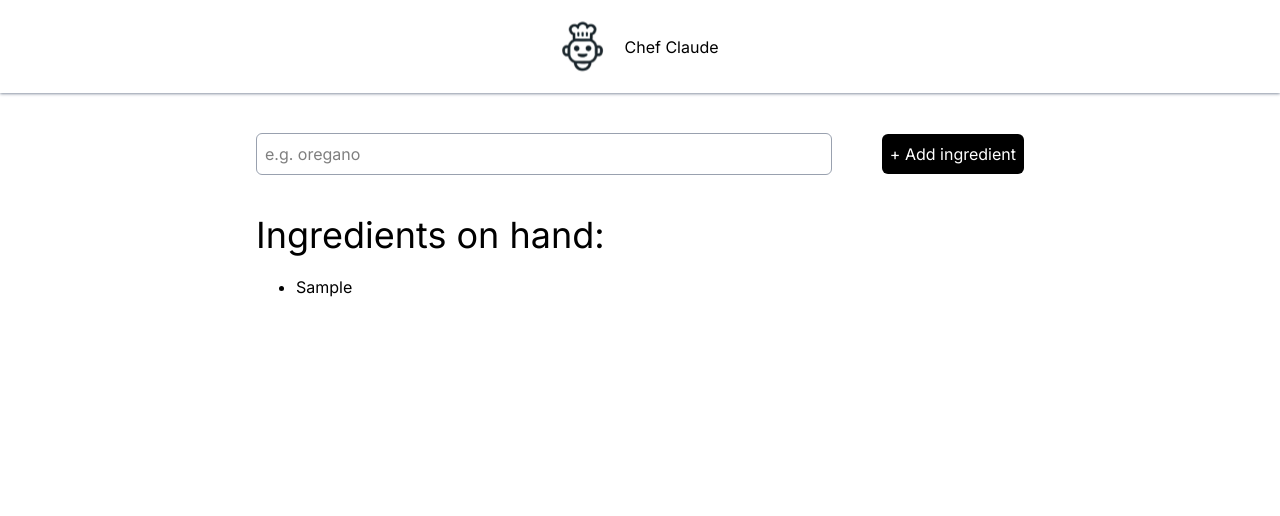
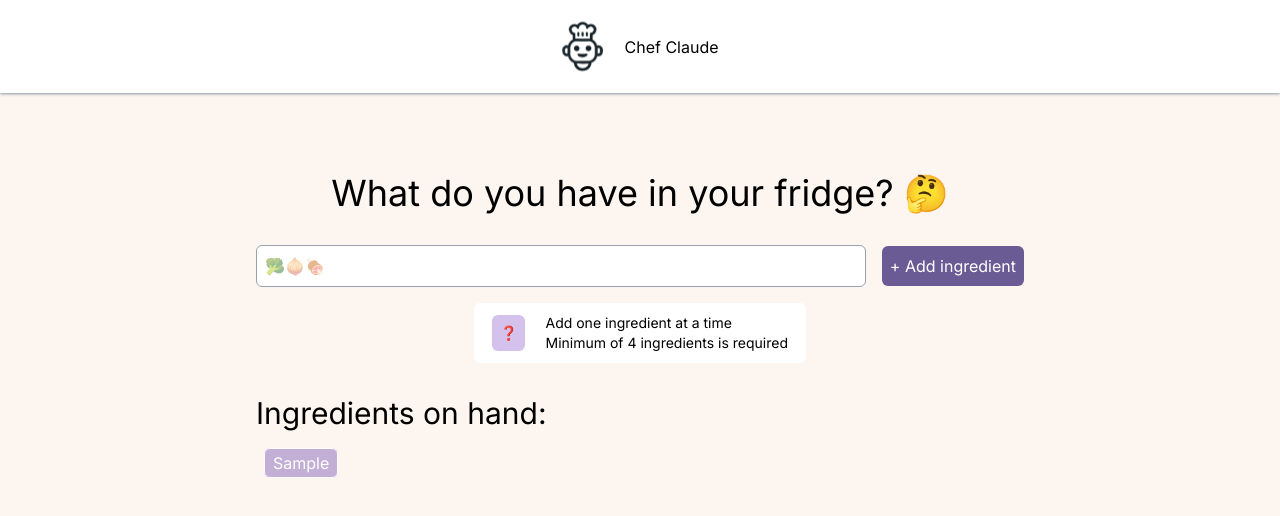
Before and after one commit to evzistara/cookingHelper, a React (Vite) app: page / in a window 1280 px wide. Both pictures are taken after typing "Sample" into the empty fields and a click on the button "+ Add ingredient". Shown: the top 516 px of the page. Built offline with nearby package versions, Linux system fonts and the light colour scheme.

Commit message:
Improve design of page

```diff
--- a/src/App.css
+++ b/src/App.css
@@ -2,8 +2,12 @@
 
 body {
   font-family: 'Inter', sans-serif;
+  background-color: #fdf6f0;
 }
 
 @theme {
-  --color-background: #F0EFEB;
+  --color-button: #c3aed6;
+  --color-background: #6b5b95;
+  --color-outline: #d4c2ec;
+
 }
--- a/src/components/Header.jsx
+++ b/src/components/Header.jsx
@@ -2,7 +2,7 @@ import Chef from "../assets/ChefClaude.svg";
 
 function Header(){
     return(
-        <nav className="flex justify-center items-center gap-5 p-5 shaddow-bottom-2 shadow-sm shadow-gray-400">
+        <nav className="flex justify-center items-center gap-5 p-5 shaddow-bottom-2 shadow-sm shadow-gray-400 bg-white">
             <a hreg="index.html"><img src={Chef} alt="" /></a>
             <h1>Chef Claude</h1>
         </nav>
--- a/src/components/Ingredients.jsx
+++ b/src/components/Ingredients.jsx
@@ -8,7 +8,7 @@ function Ingredients() {
   const [recipeData, setRecipeData] = useState("");
 
   const ingredientsList = ingredients.map((ing, index) => {
-    return <li className="list-disc" key={index}>{ing}</li>}
+    return <li className="border bg-button text-white rounded-md w-fit py-1 px-2 my-2 mx-2 inline" key={index}>{ing}</li>}
   )
 
   function addIngredients(formData) {
@@ -29,28 +29,35 @@ function Ingredients() {
   }
   return (
     <>
-      <div className="w-3xl mx-auto m-10">
+      <div className="w-3xl mx-auto my-20">
+        <h2 className="text-4xl text-center my-8">What do you have in your fridge? 🤔</h2>
         <form className="flex justify-between items-center" action={addIngredients}>
           <input
-            className="w-xl border border-gray-400 rounded-md p-2 mr-4"
+            className="w-full border border-gray-400 rounded-md p-2 mr-4 bg-white"
             type="text"
-            placeholder="e.g. oregano"
+            placeholder="🥦🧅🍖"
             name="ingredient"
 
           />
-          <button className="bg-black text-white rounded-md p-2">
+          <button className="bg-background text-white rounded-md p-2 shrink-0">
             + Add ingredient
           </button>
         </form>
+        <div className="border border border-white bg-white text-sm border-2 rounded-md my-4 py-2 px-4 w-fit mx-auto flex gap-5 items-center">
+          <p className="bg-outline rounded-md p-2">❓</p>
+          <div>
+          <p>Add one ingredient at a time</p>
+          <p>Minimum of 4 ingredients is required</p> </div>
+        </div>
 
-        {ingredients.length>0 && <div className="my-10">
-          <h2 className="text-4xl">Ingredients on hand:</h2>
-          <ul className="mx-10 my-5">
+        {ingredients.length>0 && <div className="my-8">
+          <h2 className="text-3xl">Ingredients on hand:</h2>
+          <ul className="my-5">
             {ingredientsList}
           </ul>
 
 
-          {ingredients.length > 4 &&<div className="my-5 p-5 rounded-md flex justify-between items-center bg-background">
+          {ingredients.length > 3 &&<div className="my-5 p-5 rounded-md flex justify-between items-center bg-white">
             <div>
               <p className="text-md font-semi">Ready for a recipe?</p>
               <p className="text-sm text-gray-400">Generate a recipe from your list of ingredients.</p>
--- a/src/components/Recipe.jsx
+++ b/src/components/Recipe.jsx
@@ -5,9 +5,9 @@ function Recipe(props){
     console.log(props.recipeData)
 
     return(
-<div>
+<div className="bg-white rounded-xl p-2">
 
-<h2 className="text-4xl">Suggested recipe</h2>
+<h2 className="text-3xl">Suggested recipe</h2>
 <div className="prose max-w-none">
         <ReactMarkdown>{props.recipeData}</ReactMarkdown>
       </div>
```
